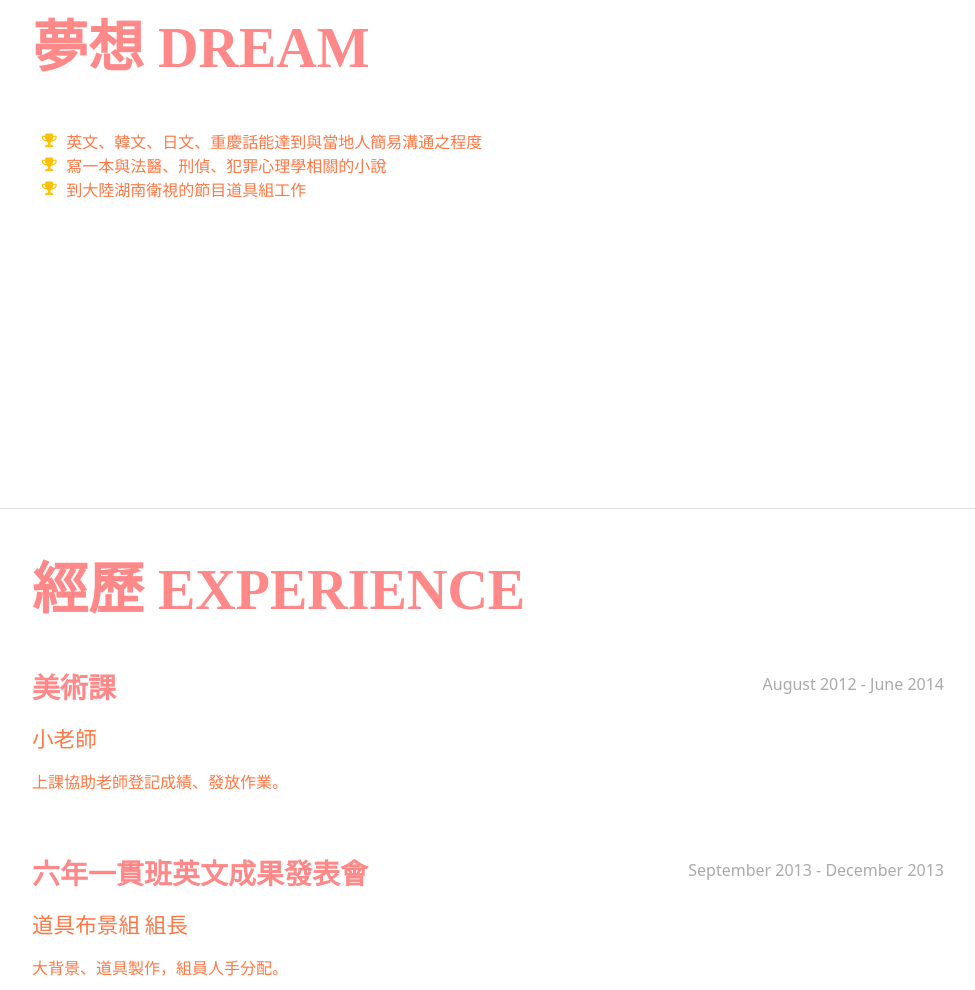
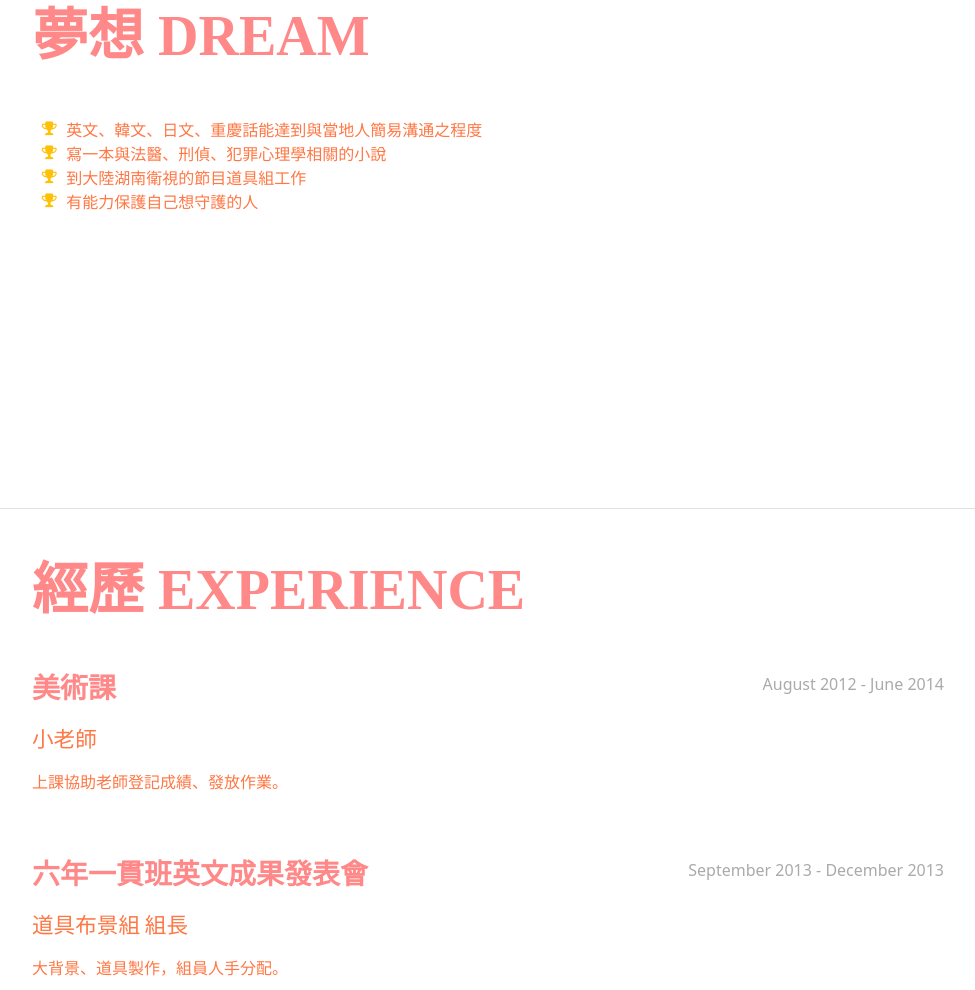
Before and after one commit to himengxuan/himengxuan.github.io, a website: page index.html in a window 1280 px wide. Shown: the part 1891-2881 px from the top of the page, without its empty margins (288-1263 px from the left). Drawn offline with Linux system fonts and the light colour scheme; a web font is replaced by a local one.

Commit message:
Update index.html

```diff
--- a/index.html
+++ b/index.html
@@ -136,6 +136,9 @@ libra girl, but not familiar with average libra. I don't like to share my feelin
             <li>
               <i class="fa-li fa fa-trophy text-warning"></i>
              到大陸湖南衛視的節目道具組工作</li>
+            <li>
+              <i class="fa-li fa fa-trophy text-warning"></i>
+             有能力保護自己想守護的人</li>
           </ul>
         </div>
       </section>
```
